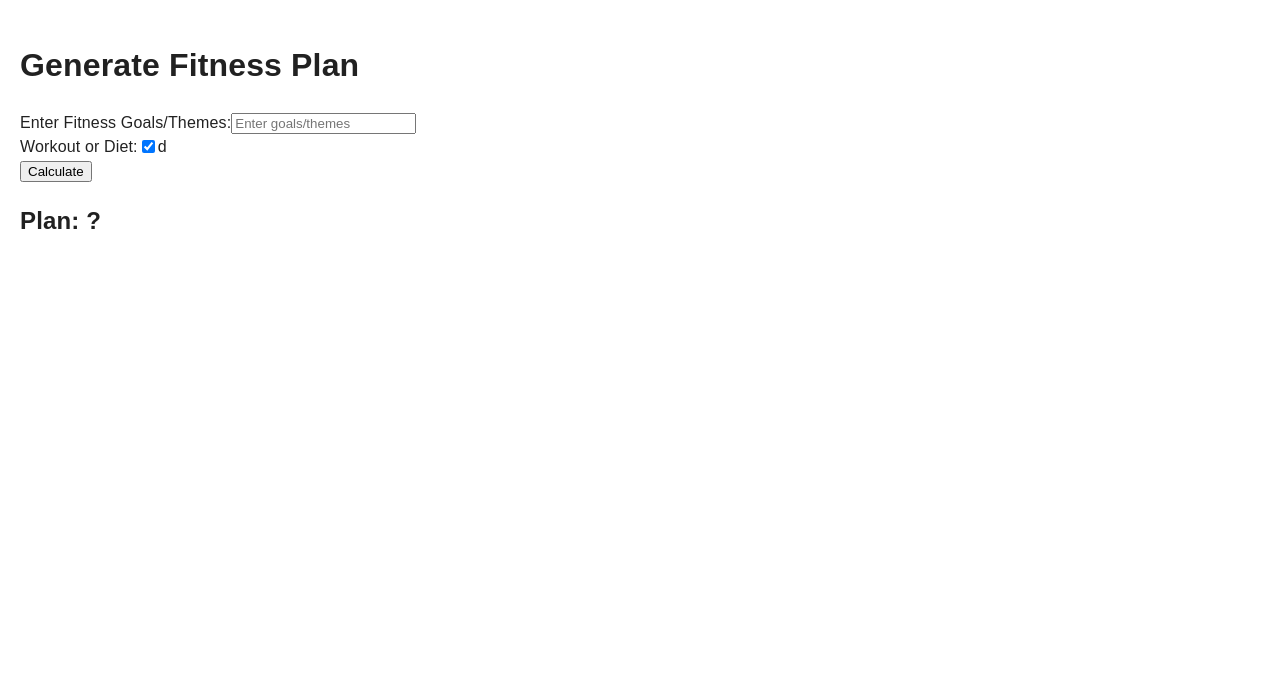
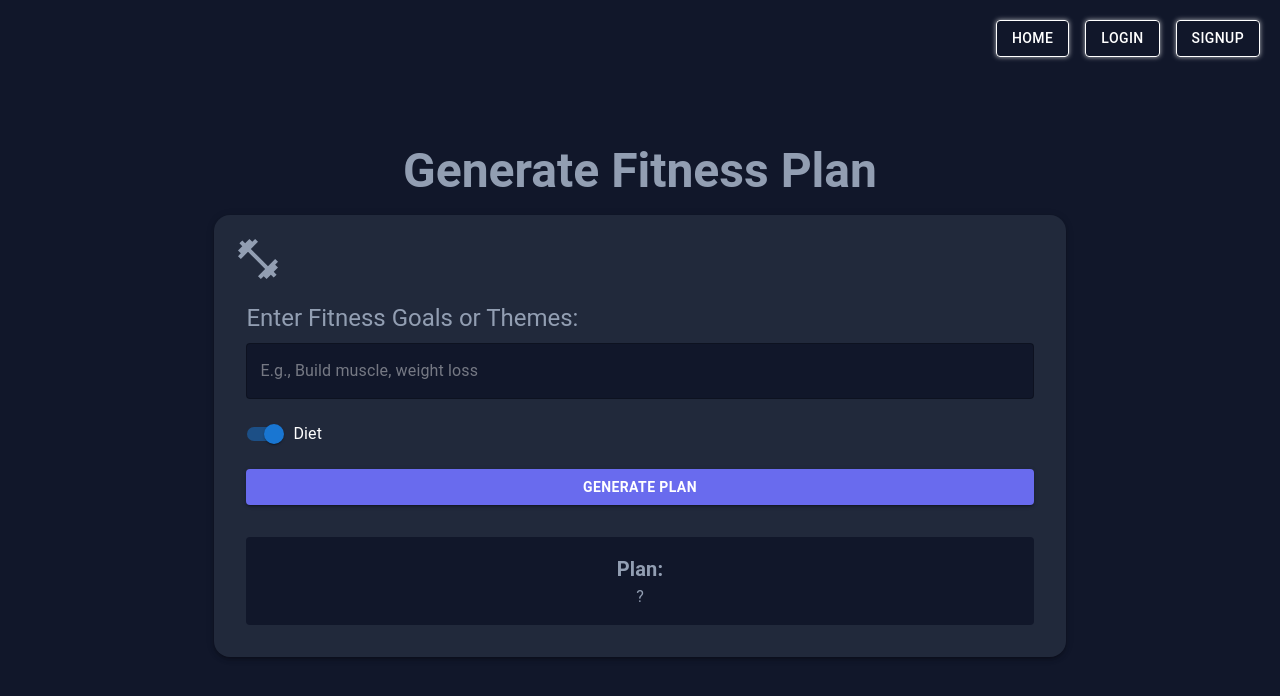
Before and after one commit to ngupta0843/CS35L-Final-Project, a React (Create React App) app in the folder client/: page /fitness-planner in a window 1280 px wide. Shown: the top 696 px of the page. Built offline with nearby package versions, Linux system fonts and the light colour scheme.

Commit message:
updating the ui for qa component

```diff
--- a/client/src/App.js
+++ b/client/src/App.js
@@ -15,7 +15,6 @@ import QA from "./pages/QA";
 function App() {
   return (
     <Router>
-      <div className="App">
       <CssBaseline />
       {/* <Header /> */}
       <AuthButtons />
@@ -23,11 +22,10 @@ function App() {
         <Route index element={<LandingPage />} />
         <Route path="/signup" element={<SignUp />} />
         <Route path="/dashboard" element={<Dashboard />} />
-          <Route path="/profile" element={<UserProfile />}/>
+        <Route path="/profile" element={<UserProfile />} />
         <Route path="/login" element={<LogIn />} />
-          <Route path="/fitness-planner" element={<QA/>} />
+        <Route path="/fitness-planner" element={<QA />} />
       </Routes>
-      </div>
     </Router>
   );
 }
--- a/client/src/index.css
+++ b/client/src/index.css
@@ -1,10 +1,6 @@
 body {
   margin: 0;
-  font-family: -apple-system, BlinkMacSystemFont, 'Segoe UI', 'Roboto', 'Oxygen',
-    'Ubuntu', 'Cantarell', 'Fira Sans', 'Droid Sans', 'Helvetica Neue',
-    sans-serif;
-  -webkit-font-smoothing: antialiased;
-  -moz-osx-font-smoothing: grayscale;
+  padding: 0;
 }
 
 code {
--- a/client/src/pages/QA.jsx
+++ b/client/src/pages/QA.jsx
@@ -1,32 +1,47 @@
-import React, { useState } from 'react';
-import axios from 'axios';
-import { set } from 'mongoose';
+import React, { useState } from "react";
+import axios from "axios";
+import { set } from "mongoose";
+import {
+  Container,
+  Box,
+  Typography,
+  TextField,
+  Button,
+  FormControlLabel,
+  Switch,
+  Paper,
+  Icon,
+} from "@mui/material";
+import FitnessCenterIcon from "@mui/icons-material/FitnessCenter";
 
 const QA = () => {
-  const [data_text, set_data] = useState('');
+  const [data_text, set_data] = useState("");
   const [type_text, set_type] = useState("d");
-  const [result, setResult] = useState('?');
+  const [result, setResult] = useState("?");
 
   const handleToggleChange = () => {
-    set_type(type_text => (type_text === "w" ? "d" : "w"));
+    set_type((type_text) => (type_text === "w" ? "d" : "w"));
   };
 
   const calculate = async () => {
     if (!data_text) {
-      alert('Please enter valid text!');
+      alert("Please enter valid text!");
       return;
     }
 
     try {
       const url = `/ml`;
       console.log(`Making request to: ${url}`);
-      const response = await axios.post("http://localhost:8088" + url, { indata: data_text, type: type_text });
+      const response = await axios.post("http://localhost:8088" + url, {
+        indata: data_text,
+        type: type_text,
+      });
       console.log(response);
       setResult(response.data.result);
     } catch (error) {
-      console.error('Error:', error);
+      console.error("Error:", error);
     }
-  /*
+    /*
     fetch(url)
       .then(response => response.json())
       .then(data => {
@@ -39,38 +54,136 @@ const QA = () => {
     */
   };
 
+  return (
+    <Container
+      disableGutters
+      maxWidth={"xl"}
+      sx={{
+        backgroundColor: "#11172a",
+        minHeight: "100vh",
+        display: "flex",
+        flexDirection: "column",
+        justifyContent: "center",
+        alignItems: "center",
+        padding: 4,
+      }}
+    >
+      <Typography
+        variant="h3"
+        align="center"
+        gutterBottom
+        sx={{ color: "#929eb2", fontWeight: "bold" }}
+      >
+        Generate Fitness Plan
+      </Typography>
 
-  return (
-    <div style={{ fontFamily: 'Arial, sans-serif', padding: '20px' }}>
-      <h1>Generate Fitness Plan</h1>
-      <div>
-        <label htmlFor="num1">Enter Fitness Goals/Themes:</label>
-        <input
-          type="text"
-          id="data"
+      <Paper
+        elevation={3}
+        sx={{
+          padding: 4,
+          backgroundColor: "#21293b",
+          borderRadius: 4,
+          width: "70%",
+        }}
+      >
+        <Icon
+          component={FitnessCenterIcon}
+          sx={{ color: "#929eb2", scale: 2, mb: 3 }}
+        />
+        <Typography
+          variant="h5"
+          align="left"
+          gutterBottom
+          sx={{ color: "#929eb2" }}
+        >
+          Enter Fitness Goals or Themes:
+        </Typography>
+        <TextField
+          fullWidth
+          variant="outlined"
+          placeholder="E.g., Build muscle, weight loss"
+          sx={{
+            "& .MuiOutlinedInput-root": {
+              backgroundColor: "#11172a",
+              "&:hover fieldset": {
+                borderColor: "#696bee",
+              },
+              "&.Mui-focused fieldset": {
+                borderColor: "#696bee",
+              },
+              "& .MuiInputBase-input": {
+                color: "white",
+              },
+            },
+            marginBottom: 2,
+          }}
           value={data_text}
           onChange={(e) => set_data(e.target.value)}
-          placeholder="Enter goals/themes"
         />
-      </div>
-      <div style={{ display: 'flex', alignItems: 'center' }}>
-        <label htmlFor="toggleSwitch">Workout or Diet:</label>
-        <input
-          type="checkbox"
-          id="toggleSwitch"
-          checked={type_text === "d"}
-          onChange={handleToggleChange}
+
+        <FormControlLabel
+          control={
+            <Switch
+              sx={{}}
+              checked={type_text === "d"}
+              onChange={handleToggleChange}
+              color="primary"
+            />
+          }
+          label={type_text === "d" ? "Diet" : "Workout"}
+          sx={{ color: "white", marginBottom: 2 }}
         />
-        <span>{type_text}</span>
-      </div>
+        <br />
+        <Box
+          sx={{
+            width: "100%",
+            display: "flex",
+            justifyContent: "center",
+            alignItems: "center",
+          }}
+        >
+          <Button
+            variant="contained"
+            fullWidth
+            onClick={calculate}
+            sx={{
+              justifyContent: "center",
+              alignItems: "center",
+              width: "100%",
+              backgroundColor: "#696bee",
+              "&:hover": {
+                backgroundColor: "#6e6ee0",
+              },
+              color: "white",
+              fontWeight: "bold",
+              marginBottom: 2,
+            }}
+          >
+            Generate Plan
+          </Button>
+        </Box>
 
-      <div>
-        <button onClick={calculate}>Calculate</button>
-      </div>
-
-      {/* Display the result */}
-      <h2>Plan: <span>{result}</span></h2>
-    </div>
+        <Box
+          sx={{
+            marginTop: 2,
+            padding: 2,
+            backgroundColor: "#11172a",
+            borderRadius: 1,
+            textAlign: "center",
+          }}
+        >
+          <Typography
+            variant="h6"
+            sx={{ fontWeight: "bold", color: "#929eb2" }}
+          >
+            Plan:
+          </Typography>
+          <Typography variant="body1" sx={{ color: "#929eb2" }}>
+            {result}
+          </Typography>
+        </Box>
+      </Paper>
+    </Container>
   );
 };
 
```
Lines whose indentation alone changed are shown as unchanged.
